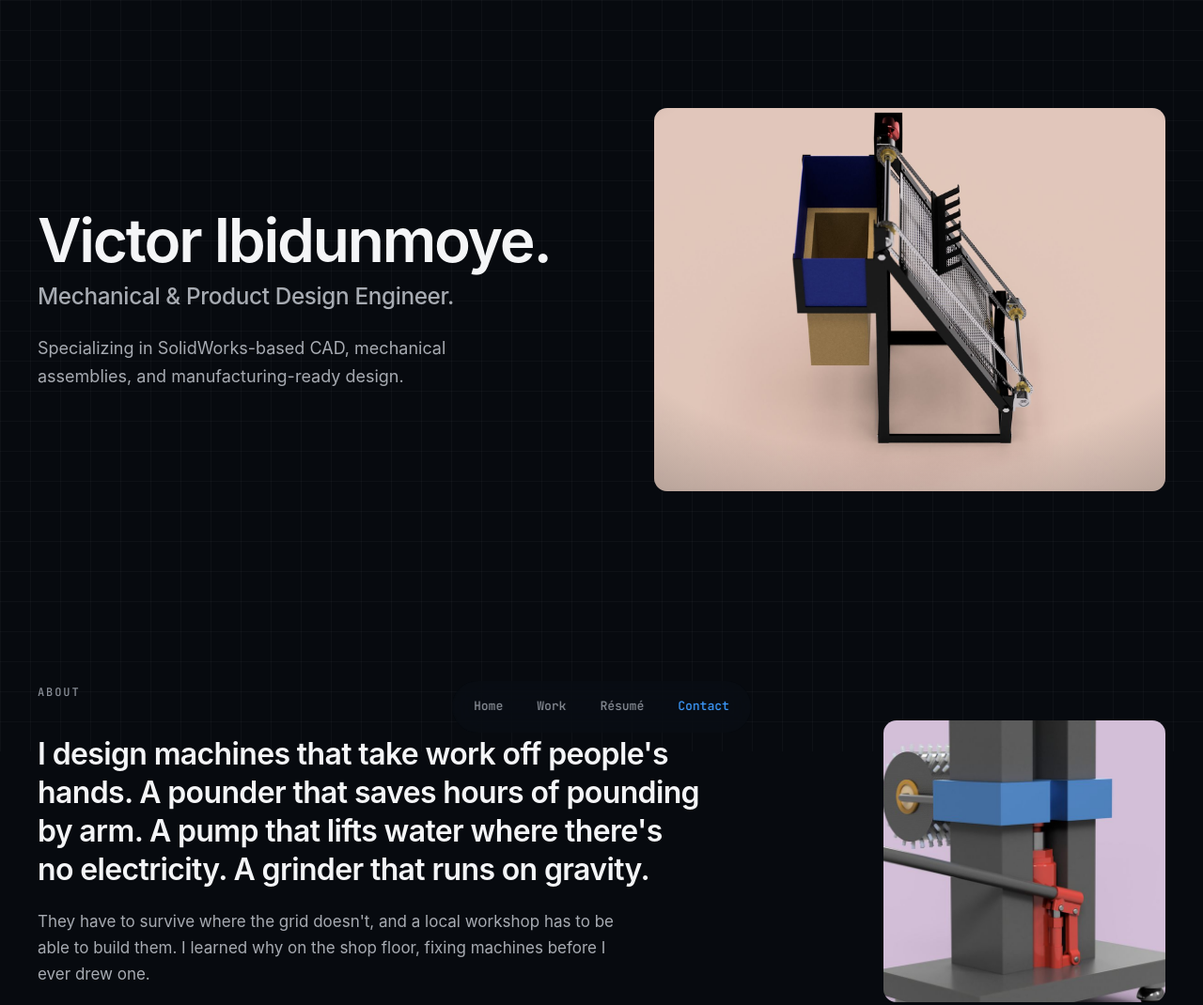
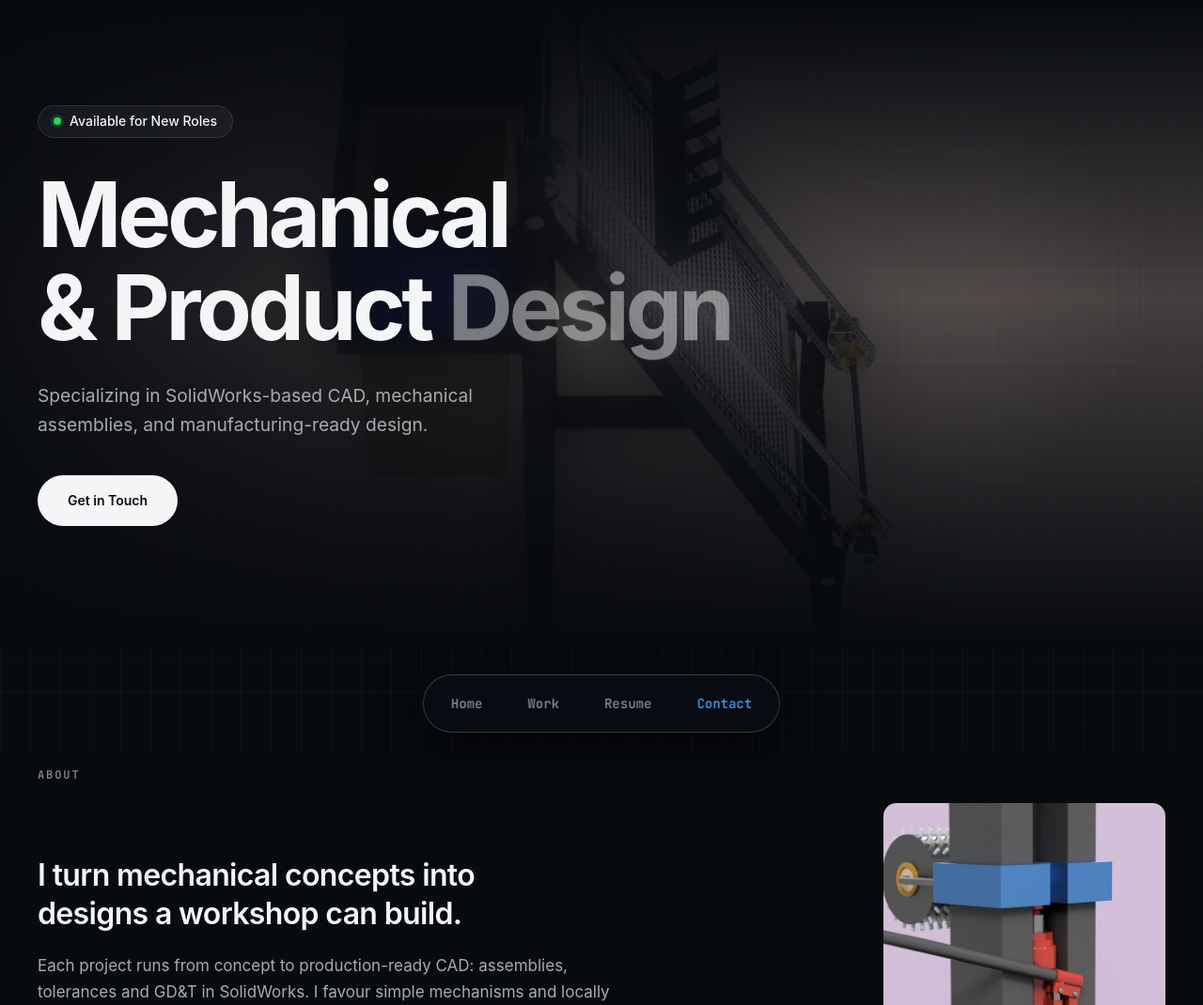
Before and after one commit to Eminence14/victor-ibidunmoye-cad, a plain HTML site: page index.html in a window 1280 px wide. Shown: the top 1070 px of the page at 94% size. Drawn offline with Linux system fonts and the light colour scheme.

Commit message:
Rebuild hero as full-bleed render with status pill and CTA
Replace the split name/stage layout with a full-height hero: the gutter
cleaner render sits behind the type, dimmed and blurred through a radial
mask so the words read without a visible panel edge. Move the name and
role down to the contact band, which already read as a signature.

Also darken the dock to near-opaque (it crosses bright renders), drop the
per-tile description and image count, and de-accent "Resume".

Co-Authored-By: Claude Opus 5 (1M context) <noreply@anthropic.com>

```diff
--- a/index.html
+++ b/index.html
@@ -41,10 +41,9 @@
   --text-2:         #A7ABB2;
   --text-3:         #8A8F98;   /* every small label; clears 4.5:1 on all four surfaces */
   --accent:         #3D9BFF;
-  /* Currently unused, kept so the palette stays documented:
-     --text-dim (#5E636B) is only legal at >=28px (3.28:1) and nothing that
-     large is greyed out any more; --signal (#30D158) was the availability
-     dot; --hairline-lit was for card strokes, which the fills replaced. */
+  /* --signal is the availability dot, --hairline-lit the dock stroke.
+     --text-dim (#5E636B) stays documented but unused: at 3.28:1 it is only
+     legal at >=28px, and nothing that large is greyed out. */
   --text-dim:       #5E636B;
   --signal:         #30D158;
   --radius-card:    22px;
@@ -58,7 +57,7 @@
   --container: 1200px;
   --pad: 24px;
   --section: clamp(72px, 10vw, 140px);
-  --dock-space: 96px;
+  --dock-space: 108px;
 }
 
 /* ============================================================
@@ -160,21 +159,24 @@ button{ font:inherit; color:inherit; background:none; border:0 }
   transform:translateX(-50%);
   max-width:calc(100% - 24px);
   border-radius:var(--radius-pill);
-  background:rgba(10,14,20,.72);
-  -webkit-backdrop-filter:blur(20px) saturate(180%);
-  backdrop-filter:blur(20px) saturate(180%);
-  border:1px solid transparent;
+  /* Near-opaque, not tinted glass: the dock sits over bright renders as often
+     as over the page background, and 72% left it unreadable on both. */
+  background:rgba(9,13,19,.92);
+  -webkit-backdrop-filter:blur(22px) saturate(180%);
+  backdrop-filter:blur(22px) saturate(180%);
+  border:1px solid var(--hairline-lit);
+  box-shadow:0 14px 44px rgba(0,0,0,.62);
   transition:border-color .45s var(--ease), box-shadow .45s var(--ease);
 }
 .dock.is-lifted{
-  border-color:var(--hairline);
-  box-shadow:0 10px 34px rgba(0,0,0,.6);
+  border-color:var(--hairline-lit);
+  box-shadow:0 16px 50px rgba(0,0,0,.74);
 }
-.dock__list{ display:flex; align-items:center; gap:4px; padding:6px }
+.dock__list{ display:flex; align-items:center; gap:4px; padding:7px }
 .dock__list a{
   display:block;
-  padding:10px 16px;
-  font-family:var(--mono); font-size:.8125rem; font-weight:500;
+  padding:12px 22px;
+  font-family:var(--mono); font-size:.875rem; font-weight:500;
   color:var(--text-3);
   text-decoration:none; white-space:nowrap;
   border-radius:var(--radius-pill);
@@ -183,74 +185,112 @@ button{ font:inherit; color:inherit; background:none; border:0 }
 .dock__list a:hover{ color:var(--text) }
 .dock__list a[aria-current="true"]{ color:var(--accent) }
 @media (max-width:420px){
-  .dock__list a{ padding:10px 11px; font-size:.75rem }
+  .dock__list a{ padding:11px 13px; font-size:.8125rem }
 }
 
 /* ============================================================
    Hero
    ============================================================ */
-.hero{ padding-block:clamp(64px, 9vw, 120px) clamp(48px, 6vw, 88px) }
-.hero__inner{
-  display:grid;
-  grid-template-columns:minmax(0, 1fr) minmax(0, 0.92fr);
-  gap:clamp(32px, 5vw, 64px);
+.hero{
+  position:relative;
+  display:flex;
   align-items:center;
+  overflow:hidden;
+  min-height:clamp(540px, 86vh, 820px);
+  min-height:clamp(540px, 86svh, 820px);
+  padding-block:clamp(84px, 12vh, 128px) clamp(92px, 14vh, 156px);
+}
+/* Full-bleed render behind the type, dimmed and faded at both ends so the page
+   background carries straight through into the section below. */
+.hero__bg{ position:absolute; inset:0; z-index:0; pointer-events:none }
+.hero__bg img{ position:absolute; inset:0; width:100%; height:100%; object-fit:cover }
+.hero__bg-sharp{ opacity:.30 }
+/* The same render, defocused, masked to a soft ellipse over the type. This is
+   the blur behind the words: a lens falloff with no edge to it, rather than a
+   panel with a boundary you can see. */
+.hero__bg-blur{
+  opacity:.34;
+  filter:blur(26px);
+  transform:scale(1.06);          /* hides the blur bleeding in at the edges */
+  -webkit-mask-image:radial-gradient(64% 52% at 30% 45%, #000 24%, rgba(0,0,0,0) 100%);
+  mask-image:radial-gradient(64% 52% at 30% 45%, #000 24%, rgba(0,0,0,0) 100%);
+}
+.hero__bg::after{
+  content:""; position:absolute; inset:0;
+  background:
+    linear-gradient(to right, rgba(7,10,15,.94) 0%, rgba(7,10,15,.62) 38%, rgba(7,10,15,.08) 82%),
+    linear-gradient(to bottom, var(--bg) 0%, rgba(7,10,15,0) 46%, var(--bg) 100%);
+}
+@media (max-width:760px){
+  .hero__bg img{ opacity:.20 }
+  .hero__bg::after{
+    background:linear-gradient(to bottom, var(--bg) 0%, rgba(7,10,15,.42) 38%, rgba(7,10,15,.74) 76%, var(--bg) 100%);
+  }
+}
+.hero__inner{ position:relative; z-index:1 }
+
+.hero__status{
+  display:inline-flex; align-items:center; gap:9px;
+  margin:0 0 clamp(20px, 3.5vw, 32px);
+  padding:8px 16px;
+  border-radius:var(--radius-pill);
+  border:1px solid var(--hairline);
+  background:rgba(255,255,255,.05);
+  -webkit-backdrop-filter:blur(12px);
+  backdrop-filter:blur(12px);
+  font-size:.875rem; font-weight:500; line-height:1.2;
+  color:var(--text);
+}
+.hero__dot{
+  width:8px; height:8px; flex:none;
+  border-radius:50%;
+  background:var(--signal);
+  box-shadow:0 0 0 3px rgba(48,209,88,.18);
 }
 
-/* Display level: the name carries the page, the role steps down a level.
-   Kept at 64px max: past that the role wraps and the hierarchy collapses. */
-.hero__name{
+/* 96px at desktop matches the previous landing page. The br is dropped under
+   640px so the line wraps naturally instead of overflowing. */
+.hero__title{
   margin:0;
-  font-size:clamp(2.25rem, 5vw, 4rem);
-  font-weight:600;
-  letter-spacing:-0.035em;
-  line-height:1.02;
+  font-size:clamp(2.25rem, 9vw, 6rem);
+  font-weight:700;
+  letter-spacing:-0.045em;
+  line-height:1.04;
   color:var(--text);
 }
-.hero__role{
-  display:block;
-  margin-top:12px;
-  /* Floor of 20px keeps the role clearly above the 18px lede on small
-     screens, where a shared size would leave weight doing all the work. */
-  font-size:clamp(1.25rem, 1.9vw, 1.625rem);
-  font-weight:500;
-  letter-spacing:-0.015em;
-  line-height:1.25;
+/* "Design" stays transparent so the defocused backdrop reads straight through
+   it. The hairline highlight gives the letterforms an etched-glass edge without
+   putting a panel behind them. */
+.hero__title-dim{
+  color:rgba(255,255,255,.38);
+  text-shadow:0 1px 0 rgba(255,255,255,.10), 0 0 26px rgba(255,255,255,.06);
+}
+
+.hero__sub{
+  margin:clamp(20px, 3vw, 28px) 0 0;
+  max-width:46ch;
+  text-wrap:balance;
+  font-size:clamp(1.0625rem, 1.5vw, 1.5rem);
+  font-weight:400;
+  line-height:1.6;
   color:var(--text-2);
 }
 
-.hero__sub{
-  margin:26px 0 0;
-  /* 92 characters. 54ch breaks it into two even ~46-char lines; widening
-     would give a ragged 58/34. `balance` holds that even break at any width. */
-  max-width:54ch;
-  text-wrap:balance;
-  font-size:1.125rem;
-  font-weight:400;
-  line-height:1.65;
-  color:var(--text-2);
+.hero__cta{
+  display:inline-block;
+  margin-top:clamp(26px, 4vw, 38px);
+  padding:16px 32px;
+  border-radius:var(--radius-pill);
+  background:var(--text);
+  color:var(--bg);
+  font-size:.875rem; font-weight:600;
+  text-decoration:none;
+  transition:transform .4s var(--ease), background-color .4s var(--ease);
 }
+.hero__cta:hover{ background:#fff; transform:translateY(-2px) }
 
-.stage{
-  position:relative;
-  margin:0;
-  border-radius:var(--radius-media);
-  overflow:hidden;
-  background:var(--surface);
-  aspect-ratio:4 / 3;
-  transition:transform .6s var(--ease);
-}
-.stage img{ width:100%; height:100%; object-fit:cover }
-/* The renders sit on a warm studio backdrop; a soft vignette settles that
-   bright plate into the dark page without dulling the subject. */
-.stage::after{
-  content:""; position:absolute; inset:0; pointer-events:none;
-  background:radial-gradient(125% 100% at 50% 38%, transparent 52%, rgba(7,10,15,.42) 100%);
-}
-
-@media (max-width:900px){
-  .hero__inner{ grid-template-columns:minmax(0,1fr) }
-  .stage{ order:-1 }
+@media (max-width:640px){
+  .hero__title br{ display:none }
 }
 
 /* ============================================================
@@ -387,23 +427,12 @@ button{ font:inherit; color:inherit; background:none; border:0 }
   color:var(--text);
 }
 .sp-r2 .tile__title{ font-size:clamp(1.25rem, 2vw, 1.75rem) }
-.tile__foot{
-  display:flex; align-items:flex-end; justify-content:space-between;
-  gap:14px; margin-top:auto; padding-top:12px;
-}
-.tile__desc{ margin:0; font-size:.9375rem; line-height:1.5; color:var(--text-2) }
-.tile__meta{
-  flex:none;
-  font-family:var(--mono); font-size:.75rem; font-weight:500;
-  color:var(--text-3); white-space:nowrap;
-}
 
 @media (hover: hover){
   .tile:hover{ background:var(--surface-hover); transform:translateY(-2px) }
   .tile:hover::before{ opacity:1 }
   .tile:hover .tile__media img{ transform:scale(1.04) }
   .tile:hover .tile__title{ animation:glitch .45s steps(2) 1 }
-  .stage:hover{ transform:scale(1.03) rotate(-3deg) }
 }
 
 /* chromatic glitch via text-shadow, so no duplicated text for screen readers */
@@ -443,7 +472,7 @@ button{ font:inherit; color:inherit; background:none; border:0 }
 }
 
 /* ============================================================
-   Résumé
+   Resume
    ============================================================ */
 .res{ display:grid; grid-template-columns:minmax(0,1fr) minmax(0,1fr); gap:clamp(28px, 4vw, 56px) }
 @media (max-width:820px){ .res{ grid-template-columns:minmax(0,1fr) } }
@@ -461,6 +490,25 @@ button{ font:inherit; color:inherit; background:none; border:0 }
   padding:28px;
   border-radius:var(--radius-card);
   background:var(--surface-sunken);
+}
+/* The name lives here rather than in the hero: this block already reads as a
+   signature, and the hero carries the discipline instead. */
+.contact__ident{
+  margin-bottom:24px;
+  padding-bottom:22px;
+  border-bottom:1px solid var(--hairline);
+}
+.contact__name{
+  margin:0;
+  font-size:clamp(1.25rem, 2.2vw, 1.625rem);
+  font-weight:600; letter-spacing:-0.02em;
+  color:var(--text);
+}
+.contact__role{
+  margin:6px 0 0;
+  font-family:var(--mono); font-size:.8125rem; font-weight:500;
+  letter-spacing:.04em;
+  color:var(--text-3);
 }
 .contact__row{
   display:flex; align-items:center; justify-content:space-between;
@@ -606,7 +654,6 @@ button{ font:inherit; color:inherit; background:none; border:0 }
   .tile:hover .tile__media img{ transform:none }
   .tile:hover .tile__title{ animation:none }
   .tile::before{ display:none }
-  .stage:hover{ transform:none }
 }
 </style>
 </head>
@@ -618,7 +665,7 @@ button{ font:inherit; color:inherit; background:none; border:0 }
   <ul class="dock__list">
     <li><a href="#top">Home</a></li>
     <li><a href="#work">Work</a></li>
-    <li><a href="#resume">Résumé</a></li>
+    <li><a href="#resume">Resume</a></li>
     <li><a href="#contact">Contact</a></li>
   </ul>
 </nav>
@@ -626,20 +673,19 @@ button{ font:inherit; color:inherit; background:none; border:0 }
 <main>
 
   <!-- ================= Hero ================= -->
-  <section class="wrap hero" id="top" aria-labelledby="hero-title">
-    <div class="hero__inner">
-      <div>
-        <h1 class="hero__name" id="hero-title">Victor Ibidunmoye.<span class="hero__role">Mechanical &amp; Product Design Engineer.</span></h1>
-
-        <p class="hero__sub">Specializing in SolidWorks-based CAD, mechanical assemblies, and manufacturing-ready design.</p>
-      </div>
-
-      <figure class="stage">
-        <img src="assets/img/portfolio/Automatic%20Gutter%20Cleaner/1-1600.jpg"
-             width="1600" height="1236"
-             fetchpriority="high" loading="eager" decoding="async"
-             alt="Automatic gutter cleaner render">
-      </figure>
+  <section class="hero" id="top" aria-labelledby="hero-title">
+    <div class="hero__bg" aria-hidden="true">
+      <img class="hero__bg-sharp" src="assets/img/portfolio/Automatic%20Gutter%20Cleaner/1-1600.jpg"
+           width="1600" height="1236"
+           fetchpriority="high" loading="eager" decoding="async" alt="">
+      <img class="hero__bg-blur" src="assets/img/portfolio/Automatic%20Gutter%20Cleaner/1-1600.jpg"
+           width="1600" height="1236" loading="eager" decoding="async" alt="">
+    </div>
+    <div class="wrap hero__inner">
+      <p class="hero__status"><span class="hero__dot" aria-hidden="true"></span>Available for New Roles</p>
+      <h1 class="hero__title" id="hero-title">Mechanical <br>&amp; Product <span class="hero__title-dim">Design</span></h1>
+      <p class="hero__sub">Specializing in SolidWorks-based CAD, mechanical assemblies, and manufacturing-ready design.</p>
+      <a class="hero__cta" href="#contact">Get in Touch</a>
     </div>
   </section>
 
@@ -648,8 +694,8 @@ button{ font:inherit; color:inherit; background:none; border:0 }
     <h2 class="eyebrow" id="about-h">About</h2>
     <div class="about__inner">
       <div class="about__text">
-        <p class="about__lead">I design machines that take work off people's hands. A pounder that saves hours of pounding by arm. A pump that lifts water where there's no electricity. A grinder that runs on gravity.</p>
-        <p class="about__body">They have to survive where the grid doesn't, and a local workshop has to be able to build them. I learned why on the shop floor, fixing machines before I ever drew one.</p>
+        <p class="about__lead">I turn mechanical concepts into designs a workshop can build.</p>
+        <p class="about__body">Each project runs from concept to production-ready CAD: assemblies, tolerances and GD&amp;T in SolidWorks. I favour simple mechanisms and locally available components, so manufacturing needs no specialist tooling.</p>
       </div>
       <figure class="about__img">
         <img src="assets/img/portfolio/Mechanical%20Painter/1-800.jpg"
@@ -706,9 +752,9 @@ button{ font:inherit; color:inherit; background:none; border:0 }
     </div>
   </section>
 
-  <!-- ================= Résumé ================= -->
+  <!-- ================= Resume ================= -->
   <section class="wrap section" id="resume" aria-labelledby="res-h">
-    <h2 class="eyebrow" id="res-h">Résumé</h2>
+    <h2 class="eyebrow" id="res-h">Resume</h2>
     <div class="res">
       <div class="res__col">
         <h3 class="eyebrow">Education</h3>
@@ -751,6 +797,10 @@ button{ font:inherit; color:inherit; background:none; border:0 }
   <section class="wrap section" id="contact" aria-labelledby="contact-h">
     <h2 class="eyebrow" id="contact-h">Get in touch</h2>
     <div class="contact__band">
+      <div class="contact__ident">
+        <p class="contact__name">Victor Ibidunmoye</p>
+        <p class="contact__role">Mechanical &amp; Product Design Engineer</p>
+      </div>
       <div class="contact__row">
         <div class="contact__mail">
           <a href="mailto:victoribidunmoye@gmail.com">victoribidunmoye@gmail.com</a>
@@ -957,10 +1007,6 @@ button{ font:inherit; color:inherit; background:none; border:0 }
         '<span class="tile__body">' +
           '<span class="tile__cat">' + esc(p.cat) + '</span>' +
           '<span class="tile__title">' + esc(p.title) + '</span>' +
-          '<span class="tile__foot">' +
-            '<span class="tile__desc">' + esc(p.desc) + '</span>' +
-            '<span class="tile__meta">' + p.imgs.length + ' img</span>' +
-          '</span>' +
         '</span>' +
       '</button>' +
     '</li>';
```
